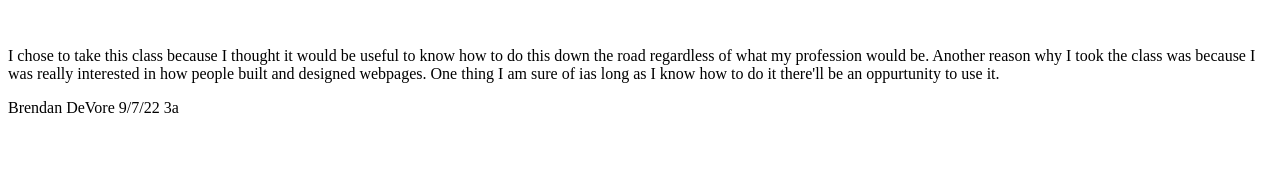
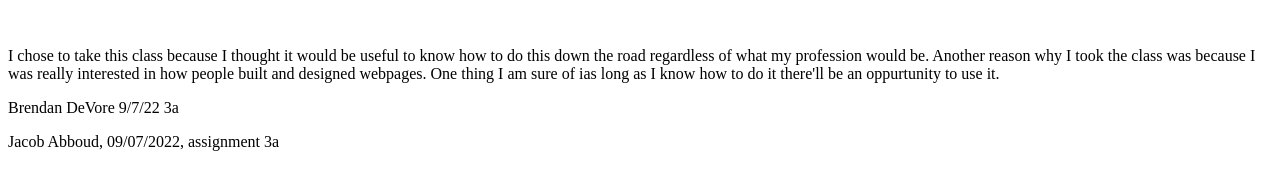
Before and after one commit to nlc32/HelloWorld, a plain HTML site: page index.html in a window 1280 px wide. Shown: the part 119-308 px from the top of the page. Drawn offline with Linux system fonts and the light colour scheme.

Commit message:
added paragraph to html.index page

```diff
--- a/index.html
+++ b/index.html
@@ -6,5 +6,6 @@
     <br>
     <p>I chose to take this class because I thought it would be useful to know how to do this down the road regardless of what my profession would be. Another reason why I took the class was because I was really interested in how people built and designed webpages. One thing I am sure of ias long as I know how to do it there'll be an oppurtunity to use it.  </p>
     <p> Brendan DeVore 9/7/22 3a </p>
+    <p>Jacob Abboud, 09/07/2022, assignment 3a</p>
  </body>
 </html>
```
